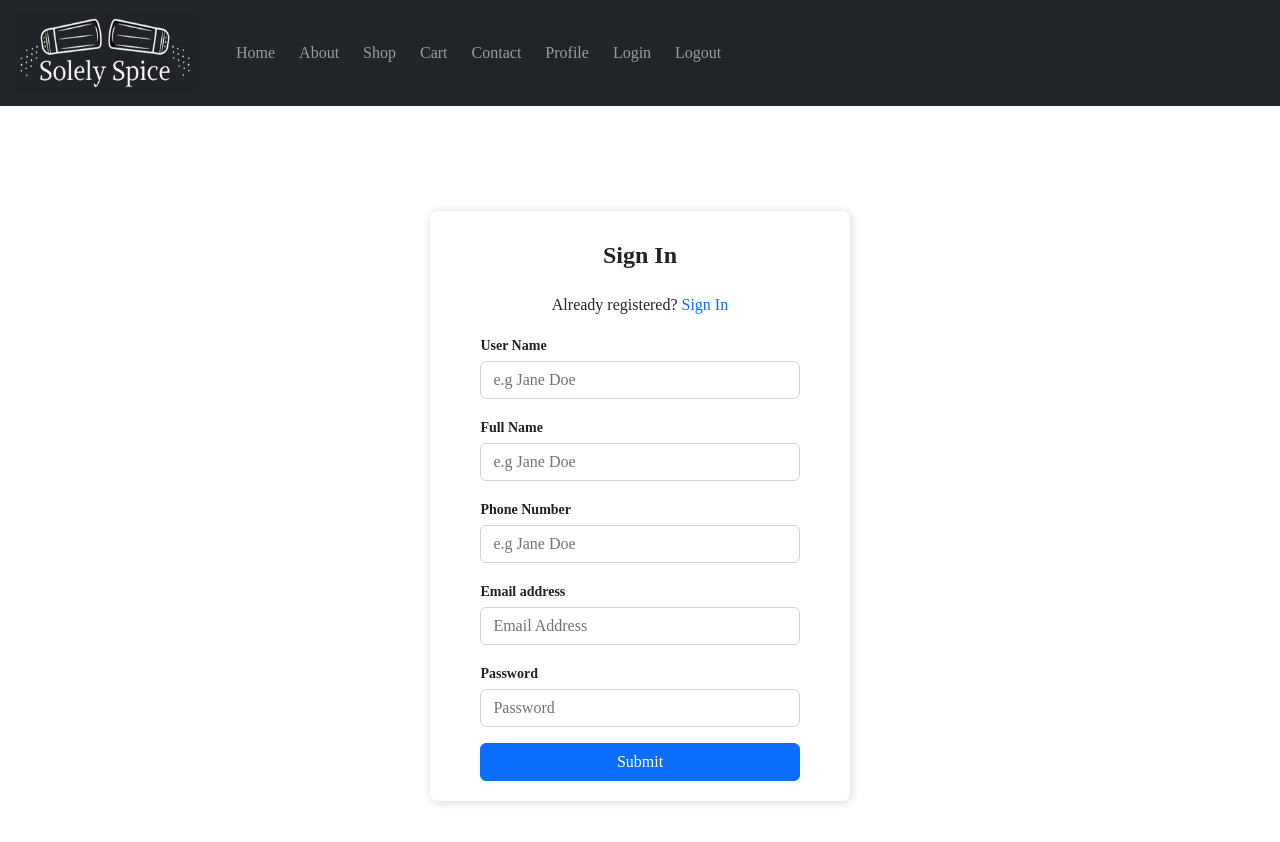
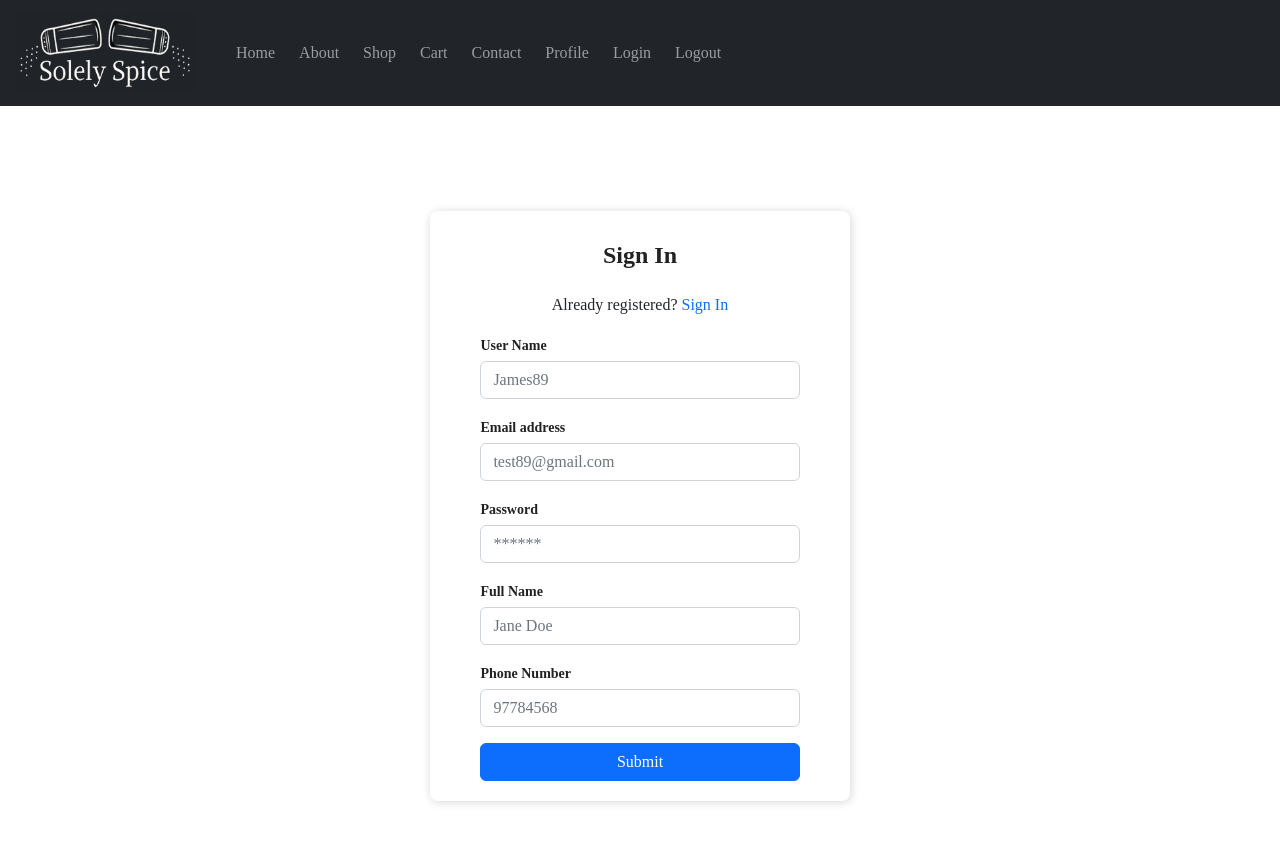
Before and after one commit to xunne899/tgc18-project3-frontend, a React (Create React App) app: page /login in a window 1280 px wide. Both pictures are taken after a click on the element "Sign Up". Shown: the top 842 px of the page. Built offline with nearby package versions, Linux system fonts and the light colour scheme; a web font is replaced by a local one.

Commit message:
modify product listing

```diff
--- a/src/Navbar.js
+++ b/src/Navbar.js
@@ -59,7 +59,6 @@ export default function NavBar() {
                   Login
                 </Link>
               </li>
-
               <li class="nav-item">
                 <Link class="nav-link ms-lg-2 " to="/logout">
                   Logout
@@ -67,6 +66,9 @@ export default function NavBar() {
               </li>
             </div>
           </div>
+          <span>
+            <i className="fas fa-cart-plus"></i>
+          </span>
         </div>
       </nav>
       {/* <HomePage/>  */}
--- a/src/pages/About.js
+++ b/src/pages/About.js
@@ -3,7 +3,7 @@ import React from "react";
 export default function About() {
   return (
     <React.Fragment>
-      <h1>About Us</h1>
+      <h1 className="text-center mt-2">About Us</h1>
     </React.Fragment>
   );
 }
--- a/src/pages/ContactUs.js
+++ b/src/pages/ContactUs.js
@@ -3,7 +3,7 @@ import React from "react";
 export default function ContactUs() {
   return (
     <React.Fragment>
-      <h1>Contact Us</h1>
+      <h1 className="text-center mt-2">Contact Us</h1>
     </React.Fragment>
   );
 }
--- a/src/pages/HomePage.js
+++ b/src/pages/HomePage.js
@@ -9,14 +9,12 @@ export default function HomePage() {
   }, []);
 
   function loadShopProducts(){
-
   }
-
   return (
     <Fragment>
       <div id="MainHome">
         {/* <div className="row" > */}
-        <div className="row mx-3" id="HomePageBox">
+        <div className="row mx-4" id="HomePageBox">
           <h3 className="text-center mt-4">Your One-Stop Spice Solution</h3>
           <p className="text-center">View our variety of spice selection below !</p>
         </div>
--- a/src/pages/Login.js
+++ b/src/pages/Login.js
@@ -63,6 +63,32 @@ export default function Login() {
     }
   };
 
+  // const [registerUserName, setRegUserName] = useState("");
+  // const [registerPassword, setRegPassword] = useState("");
+  // const [registerEmail, setRegEmail] = useState("");
+  // const [registerFullName, setRegFullName] = useState("");
+  // const [registerContact, setRegContact] = useState("");
+
+
+
+  const updateSignupFormField = (i) => {
+    if (i.target.name == "registerUserName") {
+      setRegUserName(i.target.value);
+    }
+    else if (i.target.name == "registerPassword") {
+      setRegPassword(i.target.value);
+    }
+    else if (i.target.name == "registerEmail") {
+      setRegEmail(i.target.value);
+    }
+    else if (i.target.name == "registerFullName") {
+      setRegFullName(i.target.value);
+    }
+    else if (i.target.name == "registerContact") {
+      setRegContact(i.target.value);
+    }
+  };
+
   if (authMode === "signin") {
     return (
       <div className="Auth-form-container">
@@ -71,7 +97,7 @@ export default function Login() {
             <h3 className="Auth-form-title">Sign In</h3>
             <div className="text-center">
               Not registered yet?{" "}
-              <span className="link-primary" onClick={changeAuthMode}>
+              <span className="link-secondary" onClick={changeAuthMode}>
                 Sign Up
               </span>
             </div>
@@ -100,7 +126,7 @@ export default function Login() {
               />
             </div>
             <div className="d-grid gap-2 mt-3">
-              <button type="submit" className="btn btn-primary">
+              <button type="submit" className="btn btn-dark">
                 Submit
               </button>
             </div>
@@ -126,24 +152,25 @@ export default function Login() {
           </div>
           <div className="form-group mt-3">
             <label>User Name</label>
-            <input type="text" className="form-control mt-1" placeholder="e.g Jane Doe" />
+            <input type="text" className="form-control mt-1" onChange={updateSignupFormField} placeholder="James89" />
+          </div>
+          <div className="form-group mt-3">
+            <label>Email address</label>
+            <input type="email" className="form-control mt-1"  onChange={updateSignupFormField} placeholder="test89@gmail.com" />
+          </div>
+          <div className="form-group mt-3">
+            <label>Password</label>
+            <input type="password" className="form-control mt-1"  onChange={updateSignupFormField} placeholder="******" />
           </div>
           <div className="form-group mt-3">
             <label>Full Name</label>
-            <input type="text" className="form-control mt-1" placeholder="e.g Jane Doe" />
+            <input type="text" className="form-control mt-1" onChange={updateSignupFormField} placeholder="Jane Doe" />
           </div>
           <div className="form-group mt-3">
             <label>Phone Number</label>
-            <input type="tel" className="form-control mt-1" placeholder="e.g Jane Doe" />
+            <input type="tel" className="form-control mt-1" onChange={updateSignupFormField} placeholder="97784568" />
           </div>
-          <div className="form-group mt-3">
-            <label>Email address</label>
-            <input type="email" className="form-control mt-1" placeholder="Email Address" />
-          </div>
-          <div className="form-group mt-3">
-            <label>Password</label>
-            <input type="password" className="form-control mt-1" placeholder="Password" />
-          </div>
+
           <div className="d-grid gap-2 mt-3">
             <button type="submit" className="btn btn-primary">
               Submit
--- a/src/pages/ProductDetails.js
+++ b/src/pages/ProductDetails.js
@@ -10,7 +10,9 @@ export default function ProductDetails(props) {
   const [product, setProduct] = useState({
     product_name: "",
   }); // store the product we are displaying
+
   const context = useContext(ProductContext);
+
   useEffect(() => {
     const product = context.getProductById(parseInt(productId));
     setProduct(product);
--- a/src/pages/ProductListing.js
+++ b/src/pages/ProductListing.js
@@ -6,27 +6,34 @@ import {Card, Button, Container, Row, Col} from "react-bootstrap";
 export default function ProductListing() {
   //const context = useContext(ProductContext);
   const { context, products, pageIsLoaded } = useContext(ProductContext);
+
   useEffect(() => {
     context.getProducts();
     console.log(context);
   }, []);
 
+
+ const spice = products.filter(product =>{
+  return(product.type.type ==="Spice")
+ })
+
+ const sauce = products.filter(product =>{
+  return(product.type.type ==="Sauce")
+ })
+
   return (
-
-
 
     <Fragment>
        <Container>
-
-
       <h1 className="text-center mt-3">Product Listings</h1>
       <div className="row  d-flex justify-content-center col-sm col-md col-lg">
       {/* <ul> */}
 
-        {products &&
+        { products &&
           products.length > 0 &&
-          products.map((p) => (
-            // <li>
+          //  products.type.type.value === 'spice' &&
+          spice.map((p) => (
+            // <li>.
             //   <img src={p.image_url} style={{ width: "100px" }} alt={""}/>
             //   <div><Link to={"/product/" + p.id}>{p.name}</Link></div>
             //   <div>{p.country.country}</div>
@@ -34,25 +41,74 @@ export default function ProductListing() {
 
             // </li>
 
+          //  if(p.type.type === "Spice"){
             <Card className="m-3 mx-2 border-0 shadow-lg gx-0"style={{ width: '18rem' }}>
                 {/* <img src={p.image_url} style={{ width: "100%" }} alt={""}/> */}
             <Card.Img  variant="top" src={p.image_url} style={{ width: "cover"}} alt={""} />
             <Card.Body>
-              <Card.Title>{p.name}</Card.Title>
+              <Card.Title>
+                {p.name}
+              </Card.Title>
+              <Card.Title>
+                {p.type.type}
+              </Card.Title>
               {/* <img src={p.image_url} style={{ width: "100px" }} alt={""}/> */}
               <Card.Text className="mb-5">
               {p.description}
               </Card.Text>
+
               <Button variant="dark" id="productButton"className="my-3 mt-5">More</Button>
             </Card.Body>
           </Card>
 
-          ))}
+
+        ))}
 
       {/* </ul> */}
       </div>
 
 
+
+      <div className="row  d-flex justify-content-center col-sm col-md col-lg">
+      {/* <ul> */}
+
+        { products &&
+          products.length > 0 &&
+          //  products.type.type.value === 'spice' &&
+          sauce.map((p) => (
+            // <li>.
+            //   <img src={p.image_url} style={{ width: "100px" }} alt={""}/>
+            //   <div><Link to={"/product/" + p.id}>{p.name}</Link></div>
+            //   <div>{p.country.country}</div>
+            //   <div>{p.description}</div>
+
+            // </li>
+
+          //  if(p.type.type === "Spice"){
+            <Card className="m-3 mx-2 border-0 shadow-lg gx-0"style={{ width: '18rem' }}>
+                {/* <img src={p.image_url} style={{ width: "100%" }} alt={""}/> */}
+            <Card.Img  variant="top" src={p.image_url} style={{ width: "cover"}} alt={""} />
+            <Card.Body>
+              <Card.Title>
+                {p.name}
+              </Card.Title>
+              <Card.Title>
+                {p.type.type}
+              </Card.Title>
+              {/* <img src={p.image_url} style={{ width: "100px" }} alt={""}/> */}
+              <Card.Text className="mb-5">
+              {p.description}
+              </Card.Text>
+
+              <Button variant="dark" id="productButton"className="my-3 mt-5">More</Button>
+            </Card.Body>
+          </Card>
+
+
+        ))}
+
+      {/* </ul> */}
+      </div>
       </Container>
     </Fragment>
   );
--- a/src/pages/Profile.js
+++ b/src/pages/Profile.js
@@ -9,7 +9,7 @@ export default function Profile() {
   }, []);
   return (
     <Fragment>
-      <h1>Profile</h1>
+      <h1 className="text-center mt-2">Profile</h1>
     </Fragment>
   );
 }
--- a/src/pages/Shop.js
+++ b/src/pages/Shop.js
@@ -8,8 +8,8 @@ export default function Shop() {
   return (
     <ProductProvider>
       <Routes>
-        <Route path="/" element={<ProductListing />} />
-        <Route path="/product/:product_id" element={<ProductDetails />} />
+        <Route path="/" element={<ProductListing/>} />
+        <Route path="/product/:product_id" element={<ProductDetails/>} />
       </Routes>
     </ProductProvider>
   );
--- a/src/pages/ShoppingCart.js
+++ b/src/pages/ShoppingCart.js
@@ -3,7 +3,7 @@ import React from "react";
 export default function ShoppingCart() {
   return (
     <React.Fragment>
-      <h1>Your Cart</h1>
+      <h1 className="text-center mt-2">Your Cart</h1>
     </React.Fragment>
   );
 }
```
